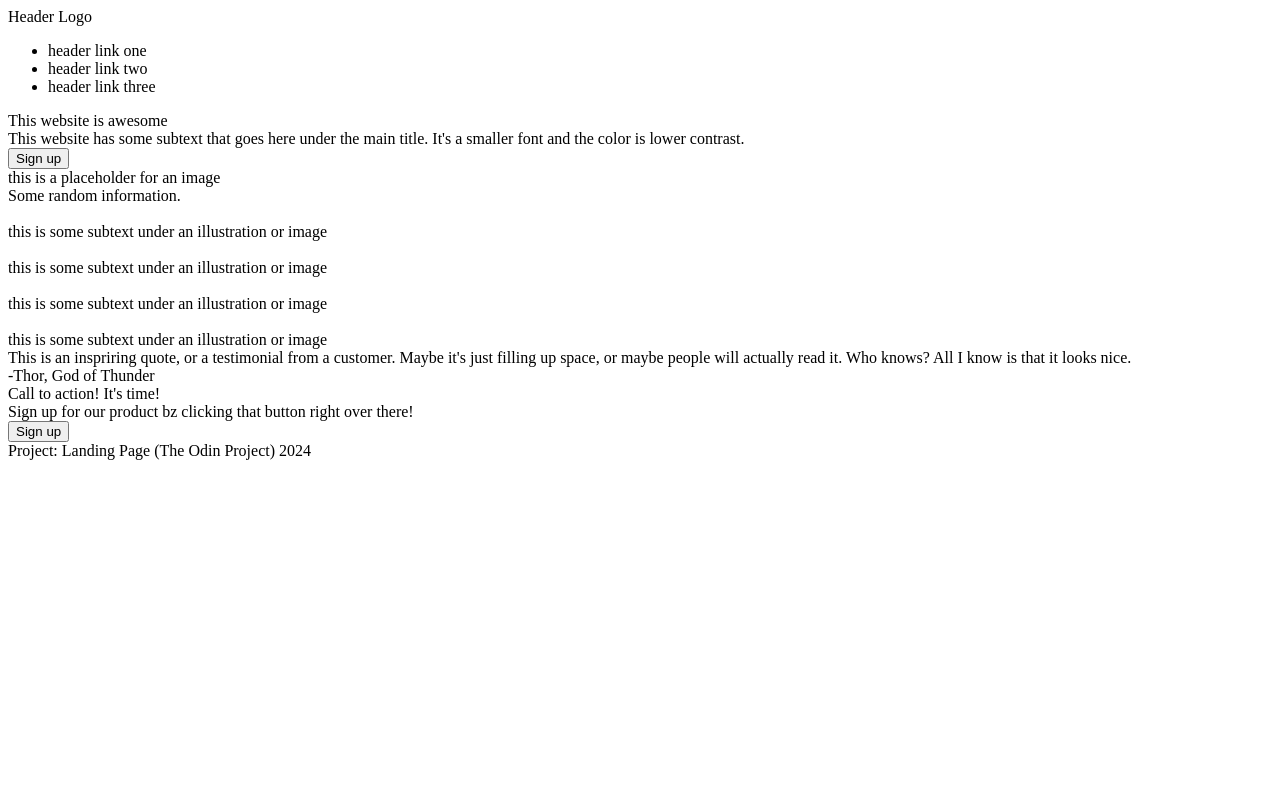
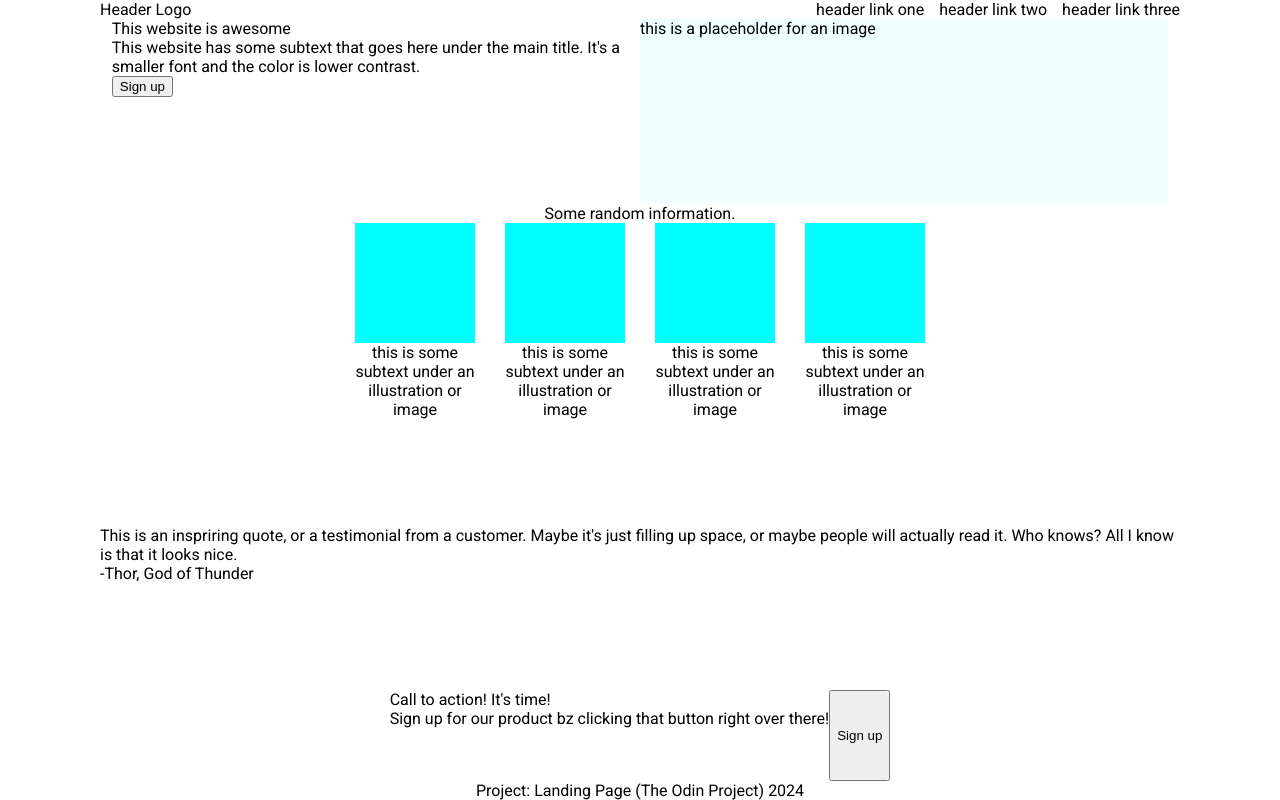
Before and after one commit to inlovewithpasta/landing-page, a plain HTML site: page index.html in a window 1280 px wide. Drawn offline with Linux system fonts and the light colour scheme.

Commit message:
Add Flexbox for basic layout structure
- Implemented Flexbox for structuring the basic layout
- Added new <div> elements to organize content
- Applied CSS styling

```diff
--- a/index.html
+++ b/index.html
@@ -4,6 +4,7 @@
     <meta charset="UTF-8">
     <meta name="viewport" content="width=device-width, initial-scale=1.0">
     <link rel="stylesheet" href="style.css">
+    <link rel="stylesheet" href="https://fonts.googleapis.com/css?family=Roboto">
     <title>Landing Page</title>
 </head>
 <body>
@@ -17,29 +18,33 @@
     </header>
     <main>
         <div class="introduction">
+            <div class="intro-container">
                 <div class="main-title">This website is awesome</div>
                 <div class="text">This website has some subtext that goes here under the main title. It's a smaller font and the color is lower contrast.</div>
                 <button>Sign up</button>
+            </div>
             <div class="img-placeholder"><img>this is a placeholder for an image</div>
         </div>
 
         <div class="information">
             <div class="info-title">Some random information.</div>
+            <div class="info-container">
                 <div class="info">
-                <img>
+                    <div class="info-image"><img></div>
                     <div class="text">this is some subtext under an illustration or image</div>
                 </div>
                 <div class="info">
-                <img>
+                    <div class="info-image"><img></div>
                     <div class="text">this is some subtext under an illustration or image</div>
                 </div>
                 <div class="info">
-                <img>
+                    <div class="info-image"><img></div>
                     <div class="text">this is some subtext under an illustration or image</div>
                 </div>
                 <div class="info">
-                <img>
+                    <div class="info-image"><img></div>
                     <div class="text">this is some subtext under an illustration or image</div>
+                </div>
             </div>
         </div>
 
@@ -49,8 +54,10 @@
         </div>
 
         <div class="sign-up">
+            <div class="sign-up-container">
                 <div class="sign-up-title">Call to action! It's time!</div>
                 <div class="text">Sign up for our product bz clicking that button right over there!</div>
+            </div>
             <button>Sign up</button>
         </div>
     </main>
--- a/style.css
+++ b/style.css
@@ -0,0 +1,83 @@
+body {
+    font-family: "Roboto";
+    margin: 0;
+    min-height: 100vh;
+    display: flex;
+    flex-direction: column;
+    padding-left: 100px;
+    padding-right: 100px;
+}
+
+header {
+    display: flex;
+    justify-content: space-between;
+}
+
+ul {
+    display: flex;
+    list-style-type: none;
+    margin: 0;
+    padding: 0;
+    gap: 15px;
+}
+
+main {
+    display: flex;
+    flex-direction: column;
+    flex: 1;
+    justify-content: center;
+    align-items: center;
+}
+
+.introduction {
+    display: flex;
+    flex: 2;
+
+}
+
+.intro-container {
+    flex: 1;
+}
+
+.img-placeholder {
+    flex: 1;
+    background-color: azure;
+}
+
+.information {
+    flex: 2;
+    text-align: center;
+}
+
+.info-container {
+    display: flex;
+    gap: 30px;
+    justify-content: center;
+}
+
+.info {
+    width: 120px;
+}
+
+.info-image {
+    background-color: aqua;
+    width: 120px;
+    height: 120px;
+    margin: auto;
+}
+
+.quotes {
+    flex: 2;
+}
+
+.sign-up {
+    display: flex;
+    flex: 1;
+    justify-content: space-between;
+}
+
+footer {
+    display: flex;
+    justify-content: center;
+    align-items: center;
+}
```
Lines whose indentation alone changed are shown as unchanged.
